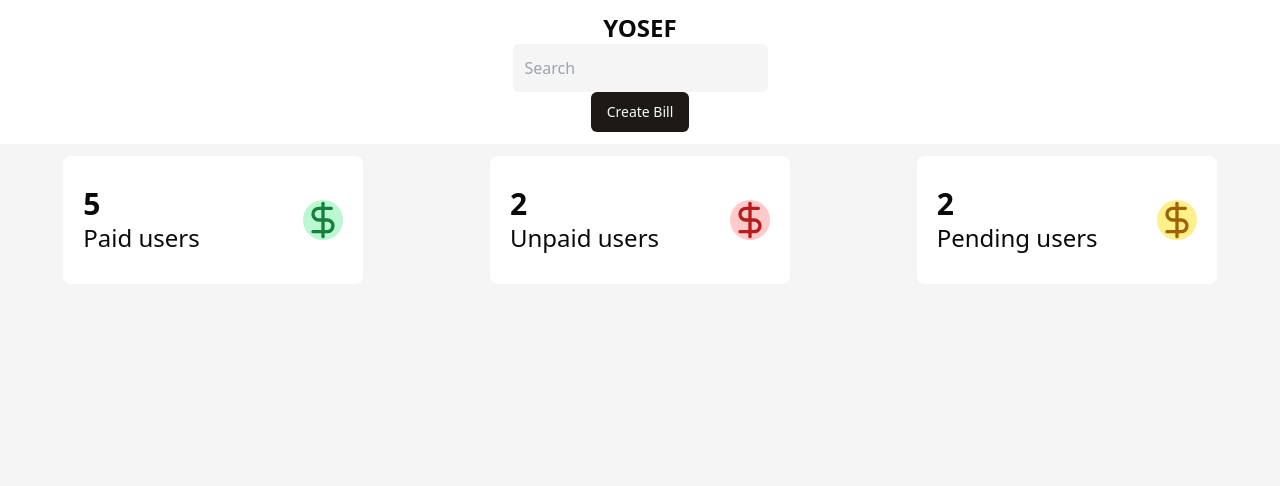
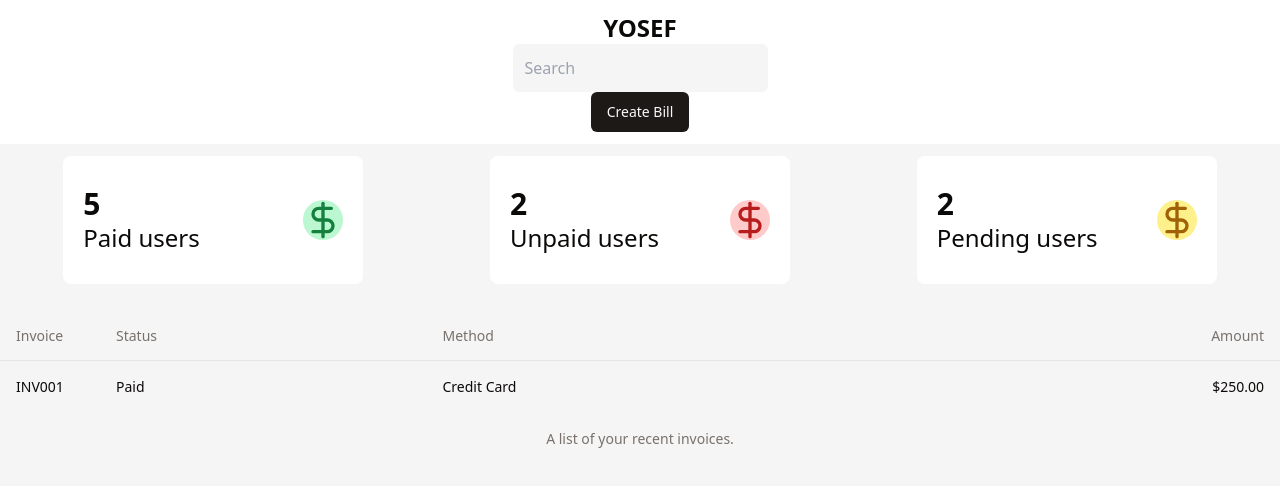
Before and after one commit to yafetfaf07/water_management_1169_admin, a React (Vite) app: page / in a window 1280 px wide. Shown: the top 486 px of the page. Built offline with nearby package versions, Linux system fonts and the light colour scheme.

Commit message:
Added table

```diff
--- a/src/App.tsx
+++ b/src/App.tsx
@@ -89,6 +89,27 @@ function App() {
           </div>
         </div>
         <div className="flex flex-wrap gap-5 w-[90%] mx-auto my-0 justify-center  mt-5 md:w-[85%] gap-10 p-1 "></div>
+
+        <Table>
+  <TableCaption>A list of your recent invoices.</TableCaption>
+  <TableHeader>
+    <TableRow>
+      <TableHead className="w-[100px]">Invoice</TableHead>
+      <TableHead>Status</TableHead>
+      <TableHead>Method</TableHead>
+      <TableHead className="text-right">Amount</TableHead>
+    </TableRow>
+  </TableHeader>
+  <TableBody>
+    <TableRow>
+      <TableCell className="font-medium">INV001</TableCell>
+      <TableCell>Paid</TableCell>
+      <TableCell>Credit Card</TableCell>
+      <TableCell className="text-right">$250.00</TableCell>
+    </TableRow>
+  </TableBody>
+</Table>
+
       </section>
     </>
   );
```
